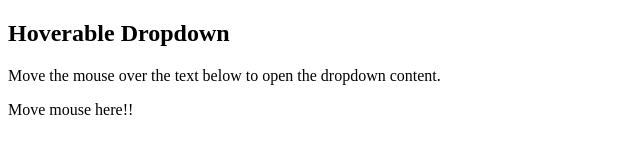
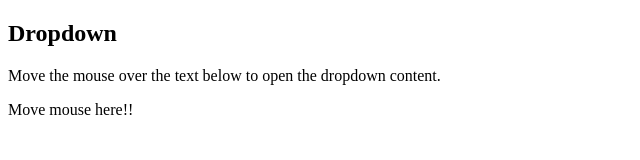
Before and after one commit to guhanganes/website, a plain HTML site: page menu.html in a window 1280 px wide. Shown: the whole page, without its empty margins (0-640 px from the left). Drawn offline with Linux system fonts and the light colour scheme.

Commit message:
Changed dropdown name

```diff
--- a/menu.html
+++ b/menu.html
@@ -24,7 +24,7 @@
 </head>
 <body>
 
-<h2>Hoverable Dropdown</h2>
+<h2> Dropdown</h2>
 <p>Move the mouse over the text below to open the dropdown content.</p>
 
 <div class="dropdown">
```
